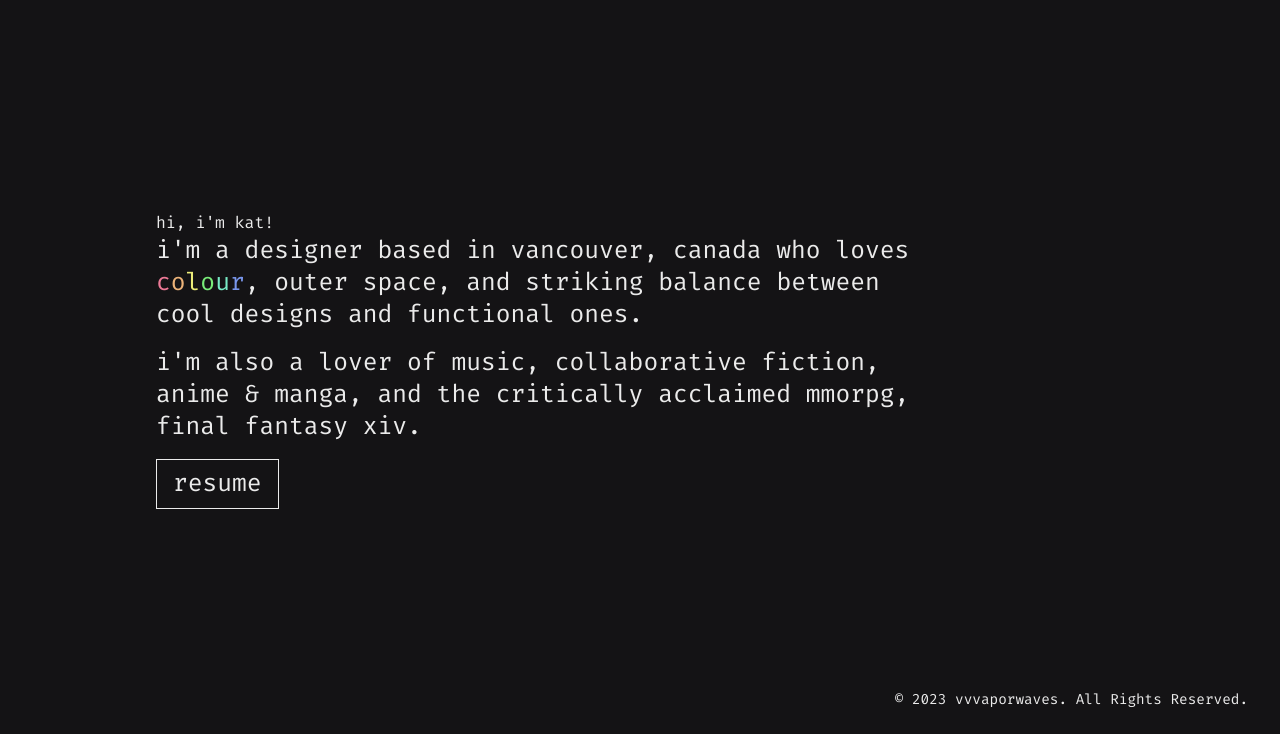
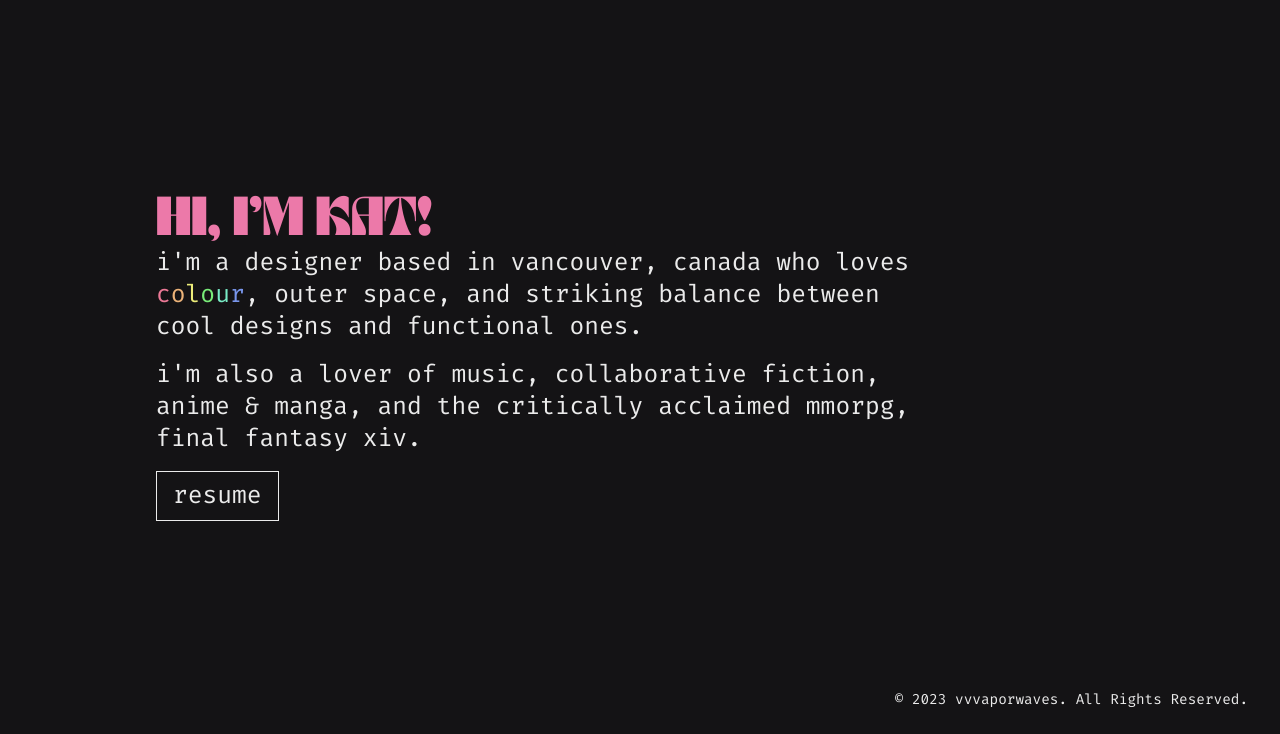
Before and after one commit to vvvaporwaves/portfolio, a Gatsby site: page /about in a window 1280 px wide. Shown: the part 66-800 px from the top of the page. Built offline with nearby package versions, Linux system fonts and the light colour scheme; Gatsby itself is replaced by a stand-in of ours.

Commit message:
Added 3 new classes.

```diff
--- a/src/styles/global.sass
+++ b/src/styles/global.sass
@@ -25,3 +25,14 @@
         @apply transition duration-500 ease-out font-bold
         &:hover
             @apply transition duration-500 ease-in brightness-150
+
+    .heading
+        @apply text-[clamp(32px,_3vw,_64px)] font-serif uppercase leading-[1.25em] text-pink
+
+    .project-item-container
+        @apply p-6 border border-white rounded-full relative overflow-hidden
+
+    .project-title
+        @apply opacity-0 absolute block bg-purple w-full h-full top-0 left-0 flex justify-center items-center z-50 font-serif text-xl lg:text-3xl text-center transition duration-500 ease-in-out
+        &:hover
+            @apply opacity-100 transition duration-500 ease-in-out
```
